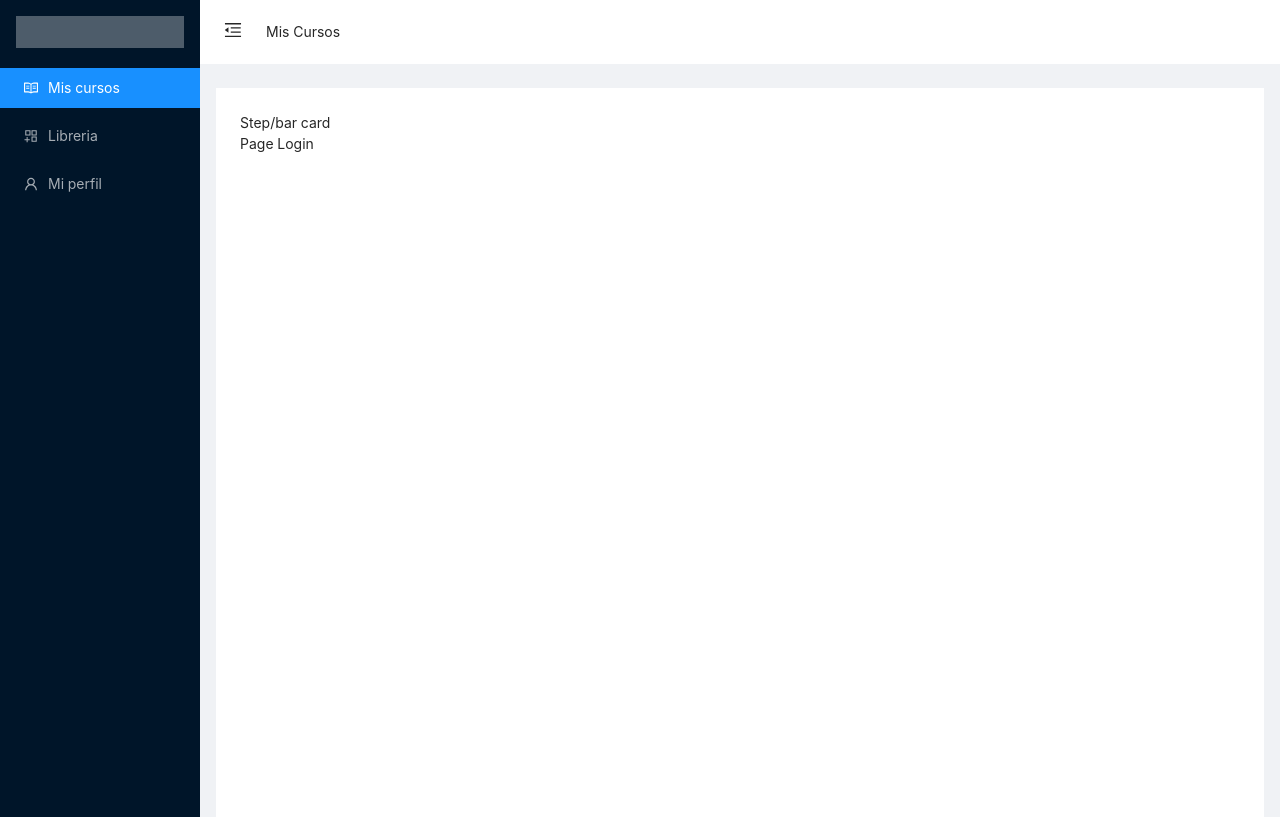
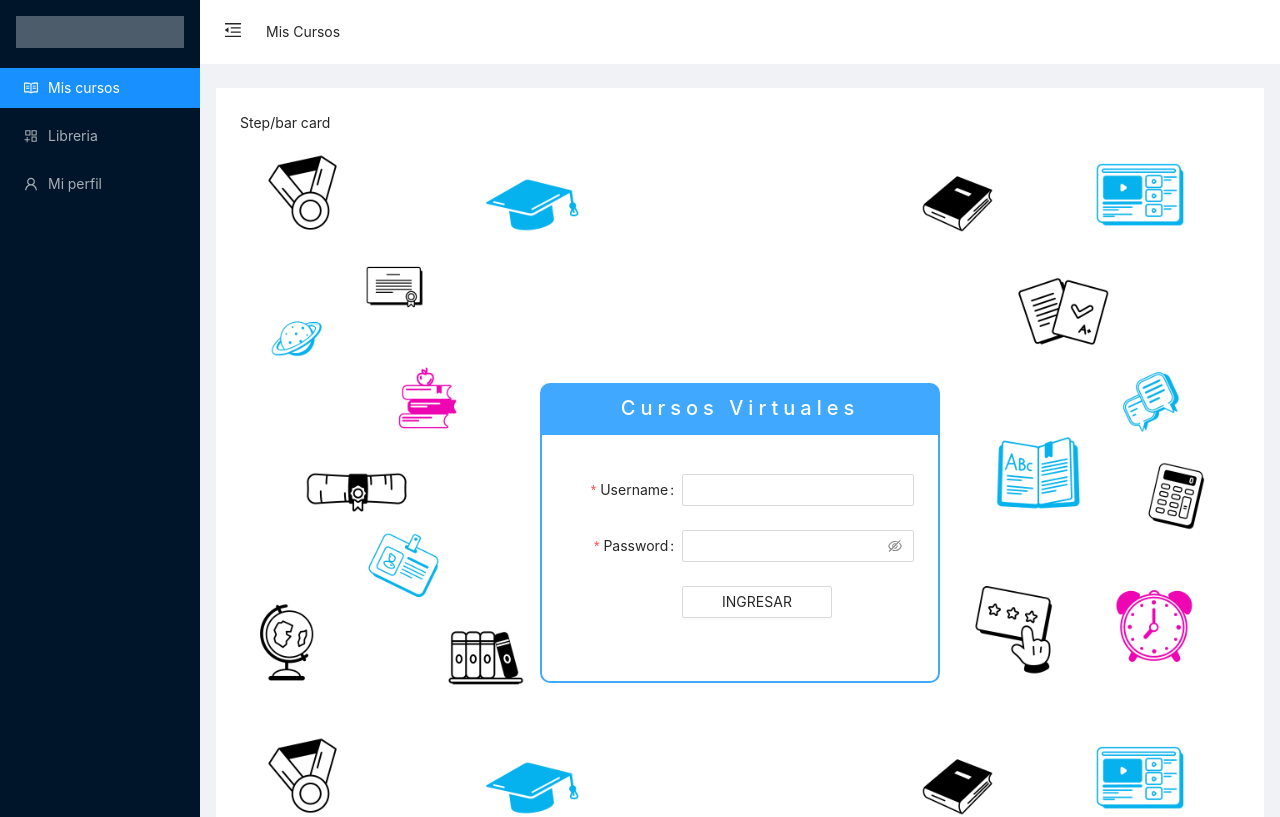
Before and after one commit to joshua-arnao/proyecto-final, a React (Create React App) app: page /login in a window 1280 px wide. Shown: the top 817 px of the page. Built offline with nearby package versions, Linux system fonts and the light colour scheme.

Commit message:
cambios ultimos

```diff
--- a/src/App.jsx
+++ b/src/App.jsx
@@ -41,9 +41,12 @@ export function App() {
     });
   };
 
+  const [Autorizado,SetAutorizado] = useState(false);
+
   return (
     <Router>
       <div className="wrapper">
+      <Switch>
         <Main>
           <Layout style={{ minHeight: "100vh" }}>
             <Sider trigger={null} collapsible collapsed={useState.collapsed}>
@@ -54,13 +57,13 @@ export function App() {
               >
                 <Menu theme="dark" mode="inline" defaultSelectedKeys={["1"]}>
                   <Menu.Item key="1" icon={<ReadOutlined />}>
-                    <Link to="/courses">Mis cursos</Link>
+                    <Link to="/courses" autorizado={Autorizado} >Mis cursos</Link>
                   </Menu.Item>
                   <Menu.Item key="2" icon={<AppstoreAddOutlined />}>
-                    <Link to="/store">Libreria</Link>
+                    <Link to="/store" autorizado={Autorizado} >Libreria</Link>
                   </Menu.Item>
                   <Menu.Item key="3" icon={<UserOutlined />}>
-                    <Link to="/user">Mi perfil</Link>
+                    <Link to="/user" autorizado={Autorizado} >Mi perfil</Link>
                   </Menu.Item>
                 </Menu>
                 {/* <Menu theme="dark" mode="inline" defaultSelectedKeys={["1"]}>
@@ -89,24 +92,21 @@ export function App() {
                   minHeight: 280,
                 }}
               >
-                Step/bar
-
-                card
+                Step/bar card
                 <div>
-                  <Switch>
+                    <Route path="/login">
+                      <PageLogin SetAutorizado={SetAutorizado}/>
+                    </Route>
                     <Route path="/courses">
-                      <PageCourses />
+                      <PageCourses autorizado={Autorizado}/>
                     </Route>
                     <Route path="/store">
-                      <PageStore />
+                      <PageStore autorizado={Autorizado}/>
                     </Route>
                     <Route path="/user">
-                      <PageUser />
+                      <PageUser autorizado={Autorizado}/>
                     </Route>
-                    <Route path="/login">
-                      <PageLogin />
-                    </Route>
-                  </Switch>
+                    <Redirect from="/" to="/login"></Redirect>
                 </div>
               </Content>
             </Layout>
@@ -149,6 +149,7 @@ export function App() {
             </div>
           </div> */}
         </Main>
+        </Switch>
       </div>
     </Router>
   );
--- a/src/pages/courses/courses.jsx
+++ b/src/pages/courses/courses.jsx
@@ -4,9 +4,15 @@ import {
   MailOutlined,
   SettingOutlined,
 } from "@ant-design/icons";
+import { Redirect } from "react-router";
 const { SubMenu } = Menu;
 
-export function PageCourses() {
+export function PageCourses(autorizado) {
+    if (!autorizado == true) {
+        <Redirect to="/login"/>
+    }
+
+
     return (
         <div className="flex">
             <div className="p-4">CONTENIDO</div>
--- /dev/null
+++ b/src/pages/login/login.css
@@ -0,0 +1,94 @@
+/* RESET */
+/* http://meyerweb.com/eric/tools/css/reset/
+   v2.0 | 20110126
+   License: none (public domain)
+*/
+
+html, body, div, span, applet, object, iframe,
+h1, h2, h3, h4, h5, h6, p, blockquote, pre,
+a, abbr, acronym, address, big, cite, code,
+del, dfn, em, img, ins, kbd, q, s, samp,
+small, strike, strong, sub, sup, tt, var,
+b, u, i, center,
+dl, dt, dd, ol, ul, li,
+fieldset, form, label, legend,
+table, caption, tbody, tfoot, thead, tr, th, td,
+article, aside, canvas, details, embed,
+figure, figcaption, footer, header, hgroup,
+menu, nav, output, ruby, section, summary,
+time, mark, audio, video {
+	margin: 0;
+	padding: 0;
+	border: 0;
+	font-size: 100%;
+	font: inherit;
+	vertical-align: baseline;
+}
+/* HTML5 display-role reset for older browsers */
+article, aside, details, figcaption, figure,
+footer, header, hgroup, menu, nav, section {
+	display: block;
+}
+body {
+	line-height: 1;
+}
+ol, ul {
+	list-style: none;
+}
+blockquote, q {
+	quotes: none;
+}
+blockquote:before, blockquote:after,
+q:before, q:after {
+	content: '';
+	content: none;
+}
+table {
+	border-collapse: collapse;
+	border-spacing: 0;
+}
+/* RESET */
+
+/* LOGIN CONTAINER */
+
+.loginpage {
+    display: flex;
+    flex-direction: column;
+    justify-content: center;
+    align-items: center;
+    height: 100vh;
+    background-image: url("../../assets/background.png");
+    background-repeat:repeat;
+    background-size: contain;
+}
+.loging-wrapper {
+    width: 400px;
+    height: 250px;
+    border-bottom-left-radius: 10px;
+    border-bottom-right-radius: 10px;
+    /* box-shadow: 3px 3px rgba(128, 128, 128, 0.616), -3px -3px rgba(128, 128, 128, 0.616); */
+    border: 2px solid #40a9ff;
+    padding: 2rem;
+    display: flex;
+    flex-direction: column;
+    justify-content: center;
+    background-color: white;
+}
+#login {
+    margin: auto;
+}
+.title {
+    width: 100%;
+    background: #40a9ff;
+    text-align: center;
+    border-top-right-radius: 10px;
+    border-top-left-radius: 10px;
+    padding: 10px;
+    color: white;
+    font-weight: 500;
+    font-size: 2rem;
+    letter-spacing: .5rem;
+}
+button {
+    align-self: flex-end;
+}
--- a/src/pages/login/login.jsx
+++ b/src/pages/login/login.jsx
@@ -1,3 +1,82 @@
-export function PageLogin() {
-    return <div>Page Login</div>;
+import "./login.css";
+import { Form, Input, Button, Checkbox } from 'antd';
+import { Redirect, useHistory } from "react-router";
+
+export function PageLogin({SetAutorizado}) {
+    let history = useHistory();
+
+    const onFinish = (values) => {
+        if (values.username === "test" && values.password === "test") {
+            SetAutorizado(true);
+            history.push('/courses');
+        } else {
+            SetAutorizado(false);
+            alert("Contraseña Incorrecta");
+        }
+    }
+    const onFinishFailed = (errorInfo) => {
+        console.log('Failed:', errorInfo);
+      };
+    return (
+        <div className="loginpage">
+            <div>
+            <div className="title"> Cursos Virtuales</div>
+            <div className="loging-wrapper">
+                    <Form
+                    name="login"
+                    labelCol={{
+                        span: 8,
+                    }}
+                    wrapperCol={{
+                        span: 16,
+                    }}
+                    initialValues={{
+                        remember: true,
+                    }}
+                    onFinish={onFinish}
+                    onFinishFailed={onFinishFailed}
+                    autoComplete="off"
+                    >
+                    <Form.Item
+                        label="Username"
+                        name="username"
+                        rules={[
+                        {
+                            required: true,
+                            message: 'Please input your username!',
+                        },
+                        ]}
+                    >
+                        <Input />
+                    </Form.Item>
+
+                    <Form.Item
+                        label="Password"
+                        name="password"
+                        rules={[
+                        {
+                            required: true,
+                            message: 'Please input your password!',
+                        },
+                        ]}
+                    >
+                        <Input.Password />
+                    </Form.Item>
+
+                    <Form.Item
+                        wrapperCol={{
+                        offset: 8,
+                        span: 16,
+                        }}
+                    >
+                        <Button type="secondary" htmlType="submit" style={{width:150}}>
+                        INGRESAR
+                        </Button>
+                    </Form.Item>
+                    </Form>
+
+            </div>
+            </div>
+            </div>
+        );
 }
--- a/src/pages/store/store.jsx
+++ b/src/pages/store/store.jsx
@@ -1,3 +1,9 @@
-export function PageStore() {
+import { Redirect } from "react-router";
+
+export function PageStore(autorizado) {
+    if (!autorizado == true) {
+        <Redirect to="/login"/>
+    }
+
     return <div>Page Store</div>;
 }
--- a/src/pages/user/user.jsx
+++ b/src/pages/user/user.jsx
@@ -1,3 +1,8 @@
-export function PageUser() {
+import { Redirect } from "react-router";
+
+export function PageUser(autorizado) {
+    if (!autorizado == true) {
+        <Redirect to="/login"/>
+    }
     return <div>Page User</div>;
 }
```
Also changed, not shown: src/assets/background.png (added).
